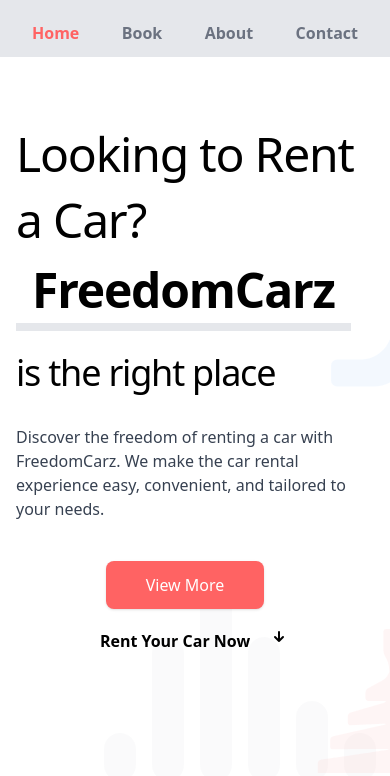
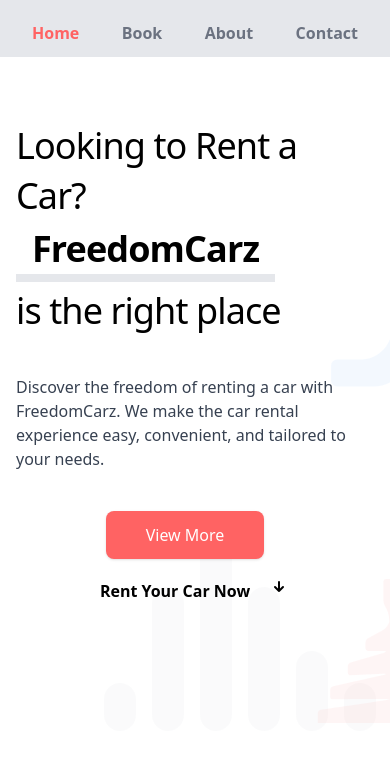
Before and after one commit to mukarramion/TWprojects, a website: page index.html in a window 390 px wide. Shown: the part 55-831 px from the top of the page. Drawn offline with nearby package versions, Linux system fonts and the light colour scheme.

Commit message:
changed text size of banner for smaller devices

```diff
--- a/index.html
+++ b/index.html
@@ -48,7 +48,7 @@
                     <div class=" relative ">
                         <div class="lg:max-w-xl lg:pr-5 relative z-40">
                             <h2
-                                class="mb-6 max-w-lg text-5xl font-light leading-snug tracking-tight text-g1 sm:text-7xl sm:leading-snug">
+                                class="mb-10 max-w-lg text-4xl font-light leading-snug tracking-tight text-g1 sm:text-7xl sm:leading-snug">
                                 Looking to Rent a Car? <br>
                                 <span
                                     class="my-1 inline-block border-b-8 border-g4 bg-white px-4 font-bold text-g4 animate__animated animate__flash">FreedomCarz</span><br>
```
Also changed, not shown: src/output.css.
